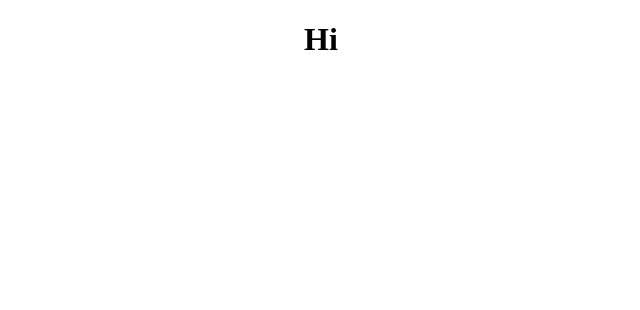
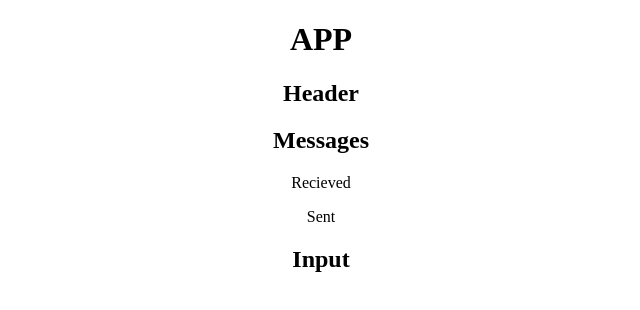
Before and after one commit to timwf/messaging-app, a React (Create React App) app: page / in a window 1280 px wide. Shown: the top 310 px of the page, without its empty margins (319-959 px from the left). Built offline with nearby package versions, Linux system fonts and the light colour scheme.

Commit message:
Skeleton

```diff
--- a/src/App.js
+++ b/src/App.js
@@ -1,10 +1,16 @@
 import React from 'react';
 import './App.css';
+import Header from "./components/Header";
+import Messages from "./components/Messages";
+import InputField from "./components/InputField";
 
 function App() {
   return (
     <div className="App">
-      <h1>Hi</h1>
+      <h1>APP</h1>
+      <Header />
+      <Messages />
+      <InputField />
     </div>
   );
 }
--- /dev/null
+++ b/src/components/Header.js
@@ -0,0 +1,15 @@
+import React, { Component } from 'react';
+
+class Header extends Component {
+
+  render() {
+    return (
+      <div>
+      <h2>Header</h2>
+      </div>
+    );
+  }
+
+}
+
+export default Header;
--- /dev/null
+++ b/src/components/InputField.js
@@ -0,0 +1,15 @@
+import React, { Component } from 'react';
+
+class InputField extends Component {
+
+  render() {
+    return (
+      <div>
+      <h2>Input</h2>
+    </div>
+    );
+  }
+
+}
+
+export default InputField;
--- /dev/null
+++ b/src/components/Messages.js
@@ -0,0 +1,20 @@
+import React, { Component } from 'react';
+import Recieved from "./Recieved";
+import Sent from "./Sent";
+
+
+class Messages extends Component {
+
+  render() {
+    return (
+      <div>
+      <h2>Messages</h2>
+      <Recieved />
+      <Sent />
+      </div>
+    );
+  }
+
+}
+
+export default Messages;
--- /dev/null
+++ b/src/components/Recieved.js
@@ -0,0 +1,15 @@
+import React, { Component } from 'react';
+
+class Recieved extends Component {
+
+  render() {
+    return (
+      <div>
+      <p>Recieved</p>
+      </div>
+    );
+  }
+
+}
+
+export default Recieved;
--- /dev/null
+++ b/src/components/Sent.js
@@ -0,0 +1,15 @@
+import React, { Component } from 'react';
+
+class Sent extends Component {
+
+  render() {
+    return (
+      <div>
+      <p>Sent</p>
+    </div>
+    );
+  }
+
+}
+
+export default Sent;
```
